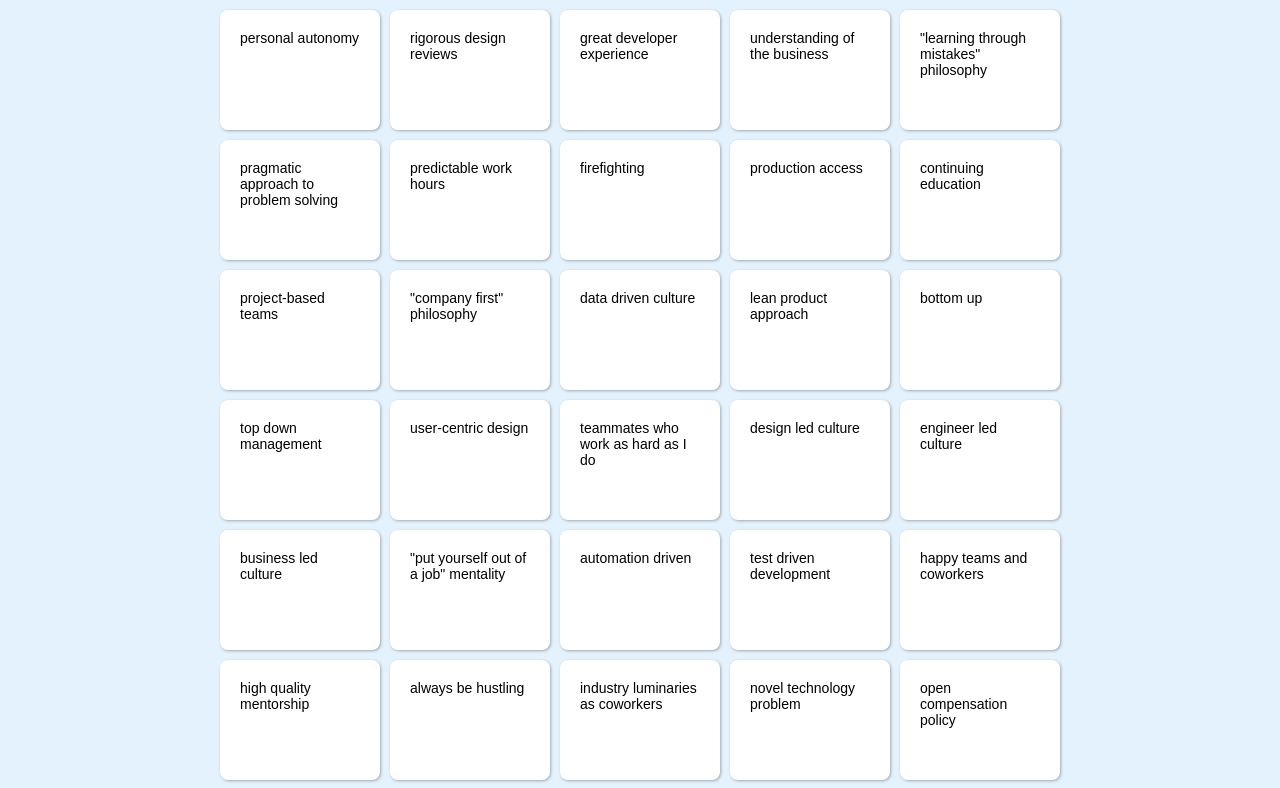
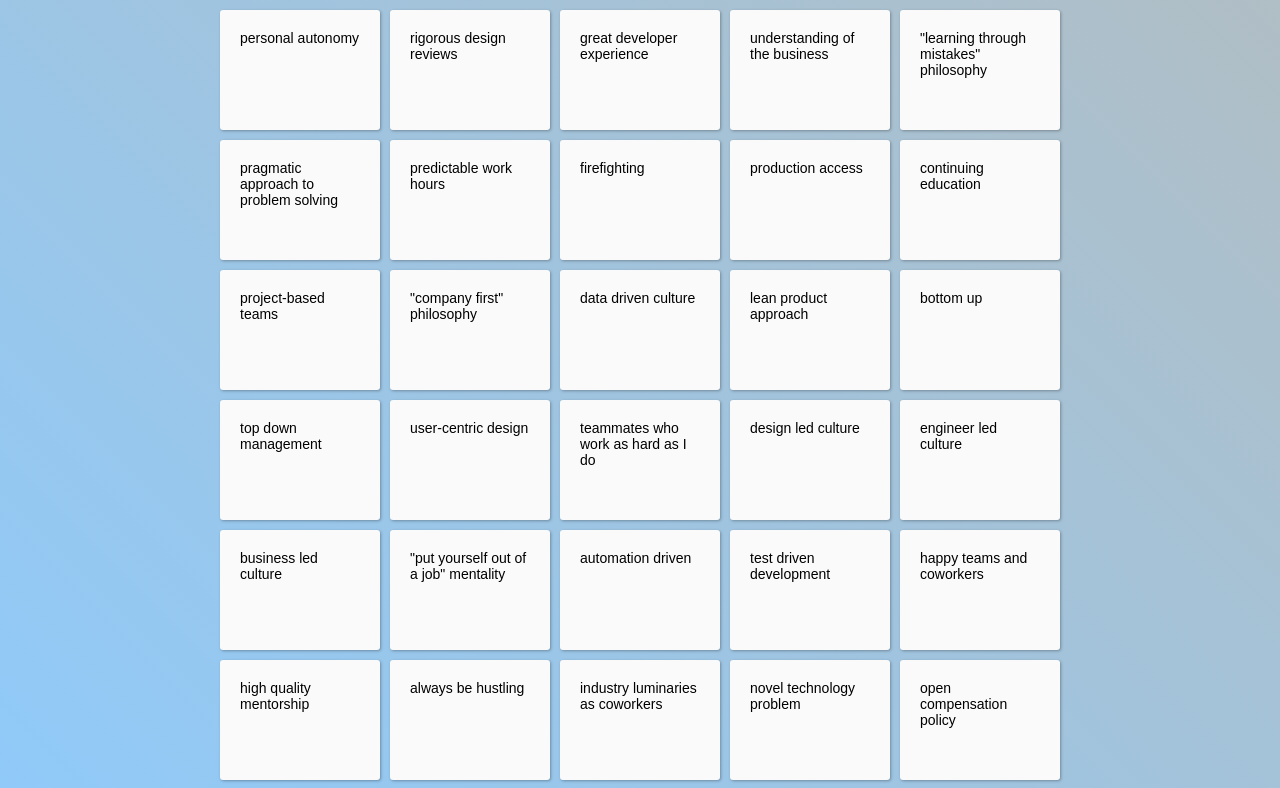
Before and after one commit to snakescott/engvalues, a React (Create React App) app: page / in a window 1280 px wide. Shown: the top 788 px of the page. Built offline with nearby package versions, Linux system fonts and the light colour scheme.

Commit message:
Color updates

```diff
--- a/src/components/Card.css
+++ b/src/components/Card.css
@@ -2,8 +2,8 @@
     position: absolute;
     font-size: 14px;
     padding: 20px;
-    background-color: white;
-    border-radius: 8px;
+    background-color: #fafafa; /* gray 50 */
+    border-radius: 3px;
     box-shadow: 1px 1px 3px rgba(0,0,0,0.3);
     box-sizing: border-box;
     cursor: pointer;
--- a/src/index.css
+++ b/src/index.css
@@ -1,6 +1,9 @@
 body {
-  margin: 0;
-  padding: 0;
-  font-family: sans-serif;
-  background-color: #e3f2fd;
+    height: 100%;
+    margin: 0;
+    padding: 0;
+    font-family: sans-serif;
+    background: linear-gradient(45deg, #90caf9, #b0bec5);
+    background-repeat: no-repeat;
+    background-attachment: fixed;
 }
```
